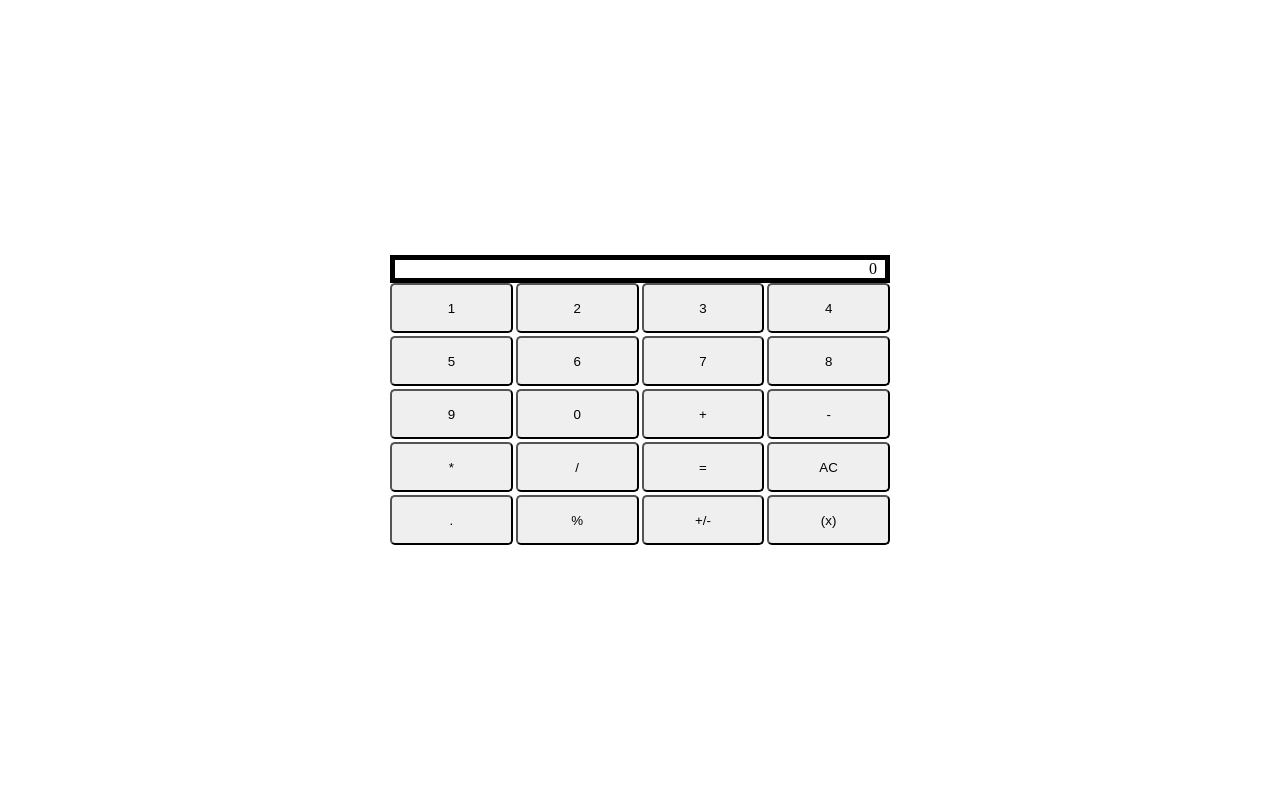
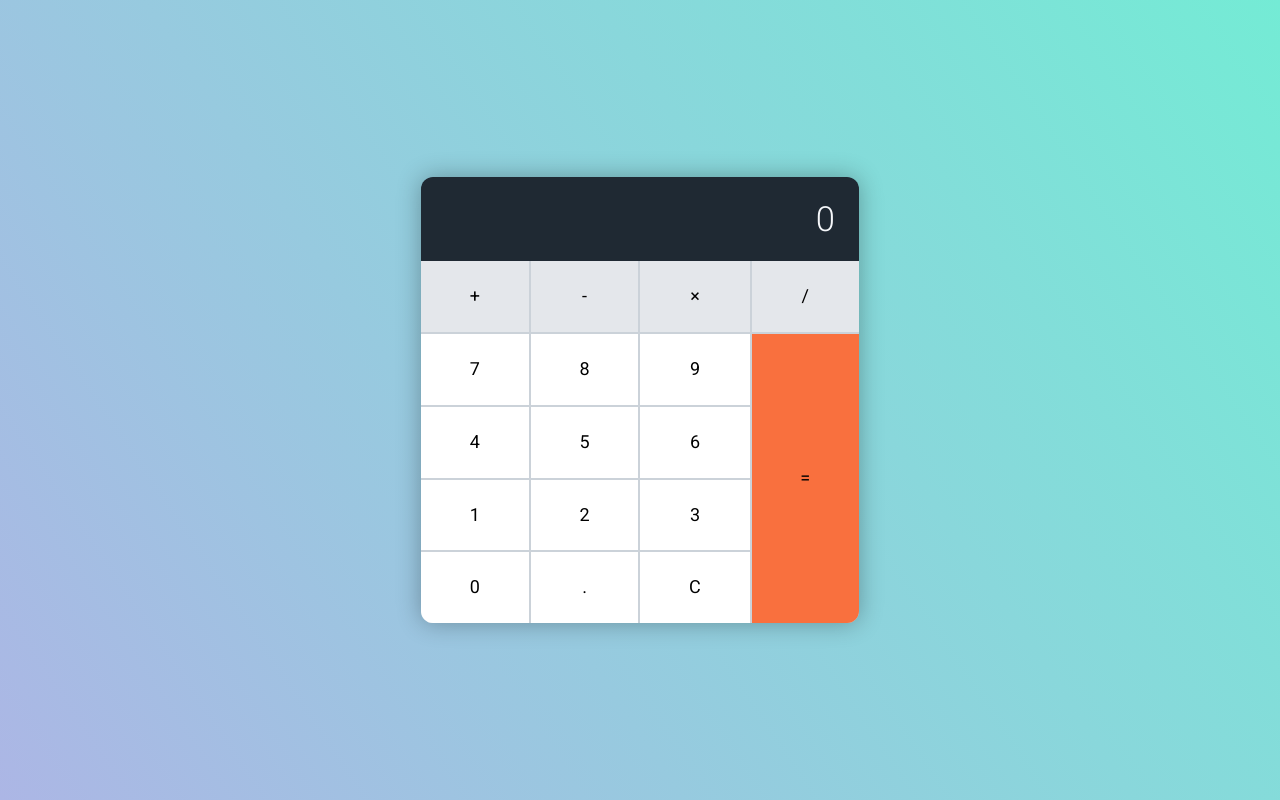
Before and after one commit to wshelt21/odin-calculator, a plain HTML site: page index.html in a window 1280 px wide. Drawn offline with nearby package versions, Linux system fonts and the light colour scheme.

Commit message:
refactor index and css file to new site design

```diff
--- a/app.js
+++ b/app.js
@@ -26,6 +26,7 @@ let counter = '';
 let operator = null;
 let n1 = null;
 let n2 = null;
+let output = [];
 
 // operators
 
@@ -55,7 +56,8 @@ divButton.addEventListener('click', function(){
 
 equalButton.addEventListener('click', function(){
     n2 = Number(counter);
-    displayNum.innerText = operate(n1,n2,operator);
+    operate(n1,n2,operator);
+    displayNum.innerText = output[output.length-1];
 })
 
 // Number Buttons
@@ -148,5 +150,6 @@ function multiply (n1, n2){
 }
 
 function operate (n1,n2,operator){
-    return operator(n1,n2);
+    output.push(Number(operator(n1,n2)));
+    return output;
 }
--- a/index.html
+++ b/index.html
@@ -4,37 +4,40 @@
     <meta charset="UTF-8" />
     <meta http-equiv="X-UA-Compatible" content="IE=edge" />
     <meta name="viewport" content="width=device-width, initial-scale=1.0" />
-    <title>Calculator Project</title>
-    <link rel="stylesheet" href="styles.css" />
+
+    <title>Calculator</title>
+
+    <link
+      href="https://fonts.googleapis.com/css?family=Roboto:300,400,700"
+      rel="stylesheet"
+    />
+    <link href="css/normalize.css" rel="stylesheet" />
+    <link rel="stylesheet" href="main.css" />
   </head>
   <body>
-    <div id="container">
-      <div class="display">
-        <p>0</p>
-      </div>
-      <div id="button-grid">
-        <button class="button" id="one">1</button>
-        <button class="button" id="two">2</button>
-        <button class="button" id="three">3</button>
-        <button class="button" id="four">4</button>
-        <button class="button" id="five">5</button>
-        <button class="button" id="six">6</button>
-        <button class="button" id="seven">7</button>
-        <button class="button" id="eight">8</button>
-        <button class="button" id="nine">9</button>
-        <button class="button" id="zero">0</button>
-        <button class="button" id="add">+</button>
-        <button class="button" id="subtract">-</button>
-        <button class="button" id="multiply">*</button>
-        <button class="button" id="divide">/</button>
-        <button class="button" id="equals">=</button>
-        <button class="button" id="clear">AC</button>
-        <button class="button">.</button>
-        <button class="button">%</button>
-        <button class="button">+/-</button>
-        <button class="button">(x)</button>
+    <div class="container">
+      <div class="calculator">
+        <div class="calculator__display">0</div>
+        <div class="calculator__keys">
+          <button class="operator plus">+</button>
+          <button class="operator minus">-</button>
+          <button class="operator times">&times;</button>
+          <button class="operator divide">/</button>
+          <button class="number one">1</button>
+          <button class="number two">2</button>
+          <button class="number three">3</button>
+          <button class="number four">4</button>
+          <button class="number five">5</button>
+          <button class="number six">6</button>
+          <button class="number seven">7</button>
+          <button class="number eight">8</button>
+          <button class="number nine">9</button>
+          <button class="number zero">0</button>
+          <button class="number decimal">.</button>
+          <button class="number clear">C</button>
+          <button class="equal">=</button>
+        </div>
       </div>
     </div>
-    <script src="app.js"></script>
   </body>
 </html>
--- /dev/null
+++ b/main.css
@@ -0,0 +1,149 @@
+:root{
+    --orange-050: #ffe8d9;
+    --orange-100: #ffd0b5;
+    --orange-200: #ffb088;
+    --orange-300: #ff9466;
+    --orange-400: #f9703e;
+    --orange-500: #f35627;
+    --orange-600: #de3a11;
+    --orange-700: #c52707;
+    --orange-800: #ad1d07;
+    --orange-900: #841003;
+
+    --grey-050: #f5f7fa;
+    --grey-100: #e4e7eb;
+    --grey-200: #cbd2d9;
+    --grey-300: #9aa5b1;
+    --grey-400: #7b8794;
+    --grey-500: #616e7c;
+    --grey-600: #52606d;
+    --grey-700: #3e4c59;
+    --grey-800: #323f4b;
+    --grey-900: #1f2933;
+
+}
+
+html {
+    font-size: 150%;
+    font-weight: 300;
+    font-family: "Roboto", Helvetica, Arial, sans-serif;
+    line-height: 1.4;
+  }
+
+  body {
+    display: flex;
+    background-image: linear-gradient(236deg, #74ebd5, #acb6e5);
+    justify-content: center;
+    align-items: center;
+    height: 100vh;
+  }
+
+/*******************
+    Calculator
+*******************/
+
+.calculator {
+    box-shadow: 0 0 25px 0 rgba(0, 0, 0, 0.3);
+    border-radius: 0.5rem;
+    overflow: hidden;
+  }
+
+  .calculator__display{
+    background-color: var(--grey-900);
+    color: var(--grey-050);
+    width: 16.25rem;
+    padding: .75rem 1rem;
+    text-align: right;
+    font-size: calc(1rem * 1.2 * 1.2);
+  }
+
+  .calculator__keys{
+    background: var(--grey-200);
+    display: grid;
+    gap: 2px;
+    grid-template-columns: repeat(4, auto);
+    grid-template-areas:
+    ". . . ."
+    "seven eight nine equal"
+    "four five six equal"
+    "one two three equal"
+    "zero decimal clear equal";
+  }
+
+  .calculator__keys > button{
+    border: 0;
+    min-height: 50px;
+    padding: 25px 5px;
+    font-size: .75rem;
+  }
+
+
+  .one{
+    grid-area: one;
+}
+
+.two{
+    grid-area: two;
+}
+.three{
+    grid-area: three;
+}
+.four{
+    grid-area: four;
+}
+.five{
+    grid-area: five;
+}
+.six{
+    grid-area: six;
+}
+.seven{
+    grid-area: seven;
+}
+.eight{
+    grid-area: eight;
+}
+
+.nine{
+    grid-area: nine;
+}
+
+.clear{
+    grid-area: clear;
+}
+
+.decimal{
+    grid-area: decimal;
+}
+
+.zero{
+    grid-area: zero;
+}
+
+.equal{
+    grid-area: equal;
+    background-color: var(--orange-400);
+}
+
+.equal:hover,
+.equal:focus{
+    grid-area: equal;
+    background-color: var(--orange-500);
+}
+
+
+.operator {
+    background-color: var(--grey-100);
+}
+
+
+.number{
+    background: #fff;
+}
+
+.operator:active,
+.operator:focus,
+.number:active,
+.number:focus{
+    background-color: var(--grey-200);
+}
--- a/styles.css
+++ /dev/null
@@ -1,46 +0,0 @@
-*{
-    margin: 0;
-    padding: 0;
-    box-sizing: border-box;
-}
-
-body{
-    display: flex;
-    height: 100vh;
-    align-items: center;
-}
-
-#container{
-    margin: 0 auto;
-    width: 500px;
-}
-
-.display {
-    display: flex;
-    justify-content: flex-end;
-
-    width: 500px;
-    padding-right: .5rem;
-    border: solid 5px black;
-
-}
-
-#button-grid{
-    display: grid;
-    grid-template-columns: 1fr 1fr 1fr 1fr;
-    gap: 3px;
-
-}
-
-.button{
-    height: 50px;
-    border-radius: 5px;
-}
-
-.button:hover{
-    background-color: bisque    ;
-}
-
-.button:active{
-    background-color: aqua;
-}
```
